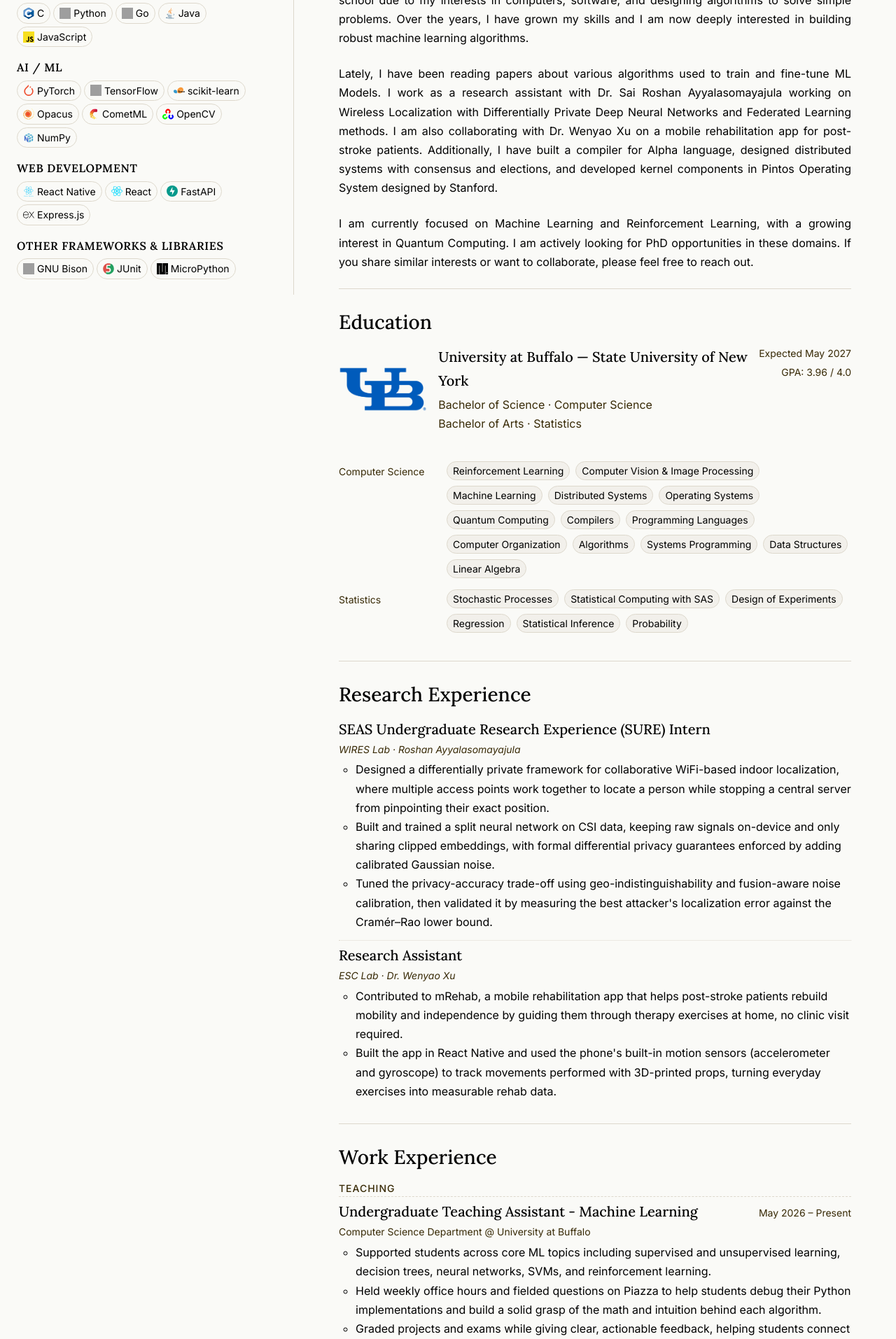
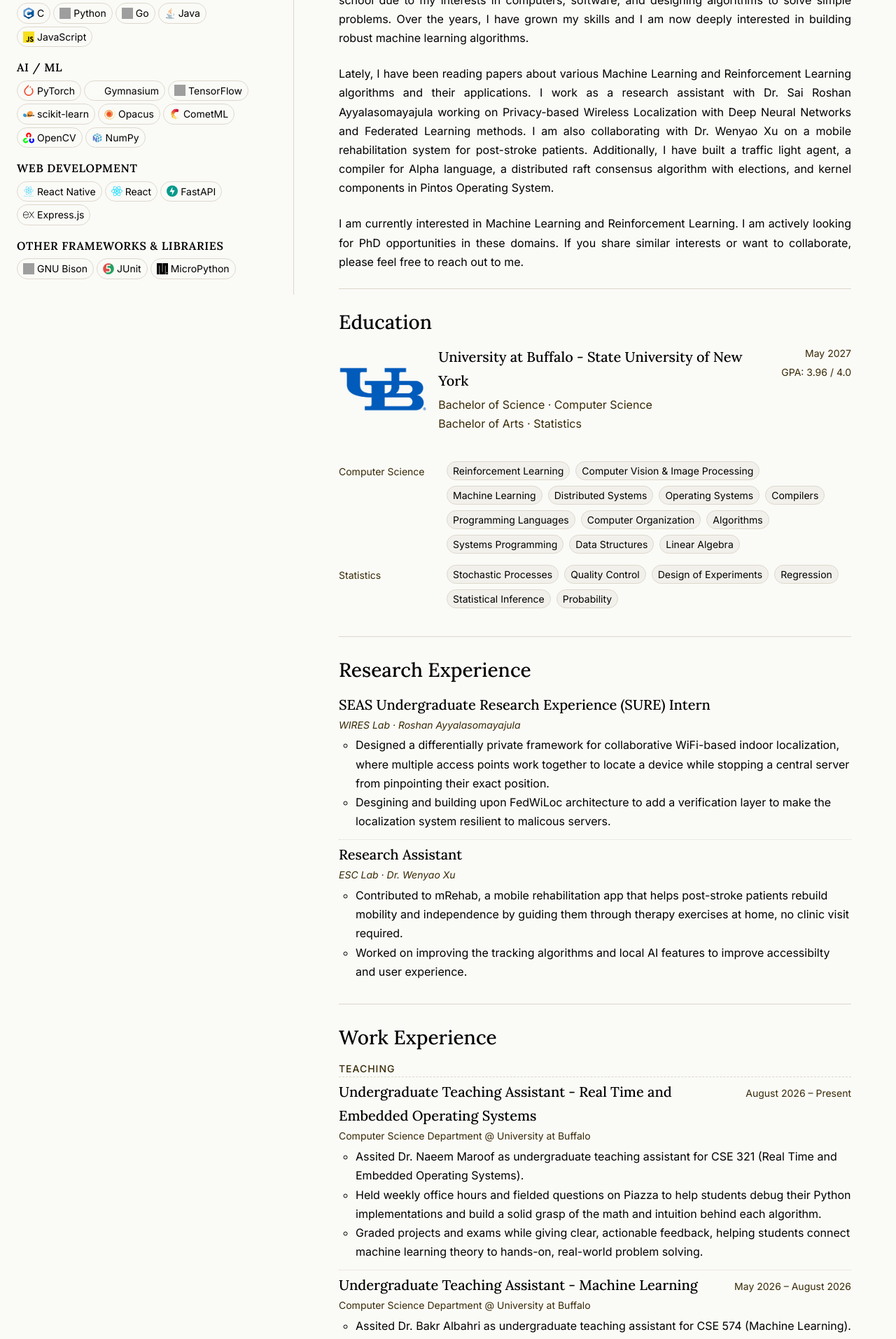
Before and after one commit to HP-002/portfolio, a React (Vite) app: page / in a window 1280 px wide. Shown: the part 380-2293 px from the top of the page at 70% size. Built offline with nearby package versions, Linux system fonts and the light colour scheme; grey boxes are pictures that could not be loaded.

Commit message:
Update: desciptions and information

```diff
--- a/src/assets/data/about.js
+++ b/src/assets/data/about.js
@@ -4,14 +4,14 @@ const subtitle = roles.join(' | ')
 const location = 'Buffalo, New York'
 // Short bio used by the creative theme; `about` below is the long research bio.
 const intro = [
-  'I’m a Computer Science and Statistics undergraduate at the University at Buffalo. I build software and explore machine learning, with a particular interest in privacy-preserving wireless localization.',
+  'I am a Computer Science and Statistics undergraduate at the University at Buffalo. I am researching in privacy-preserving wireless localization with deep learning.',
   'My work moves between WiFi signals, mobile rehabilitation, systems, and creative experiments. I’m currently exploring reinforcement learning and looking toward a PhD in Deep Learning and Reinforcement Learning topics.',
 ]
-const lastUpdated = 'June 20, 2026'
+const lastUpdated = 'October 14, 2026'
 const about = [
   'I am an undergraduate student at University at Buffalo pursuing a B.S. in Computer Science and a B.A. in Statistics. I got into the field of Computer Science because of my interests in computers and various algorithms used to solve complex problems. I started off my CS journey in high school due to my interests in computers, software, and designing algorithms to solve simple problems. Over the years, I have grown my skills and I am now deeply interested in building robust machine learning algorithms.',
-  'Lately, I have been reading papers about various algorithms used to train and fine-tune ML Models. I work as a research assistant with Dr. Sai Roshan Ayyalasomayajula working on Wireless Localization with Differentially Private Deep Neural Networks and Federated Learning methods. I am also collaborating with Dr. Wenyao Xu on a mobile rehabilitation app for post-stroke patients. Additionally, I have built a compiler for Alpha language, designed distributed systems with consensus and elections, and developed kernel components in Pintos Operating System designed by Stanford.',
-  'I am currently focused on Machine Learning and Reinforcement Learning, with a growing interest in Quantum Computing. I am actively looking for PhD opportunities in these domains. If you share similar interests or want to collaborate, please feel free to reach out.',
+  'Lately, I have been reading papers about various Machine Learning and Reinforcement Learning algorithms and their applications. I work as a research assistant with Dr. Sai Roshan Ayyalasomayajula working on Privacy-based Wireless Localization with Deep Neural Networks and Federated Learning methods. I am also collaborating with Dr. Wenyao Xu on a mobile rehabilitation system for post-stroke patients. Additionally, I have built a traffic light agent, a compiler for Alpha language, a distributed raft consensus algorithm with elections, and kernel components in Pintos Operating System.',
+  'I am currently interested in Machine Learning and Reinforcement Learning. I am actively looking for PhD opportunities in these domains. If you share similar interests or want to collaborate, please feel free to reach out to me.',
 ]
 
 export { name, roles, subtitle, location, intro, about, lastUpdated }
--- a/src/assets/data/coursework.js
+++ b/src/assets/data/coursework.js
@@ -37,20 +37,14 @@ const coursework = [
         description: '',
     },
     {
-        id: 439,
-        title: 'Quantum Computing',
-        category: 'cse',
-        description: '',
-    },
-    {
         id: 443,
         title: 'Compilers',
         category: 'cse',
         description: '',
     },
     {
-        id: 306,
-        title: 'Statistical Computing with SAS',
+        id: 309,
+        title: 'Quality Control',
         category: 'sta',
         description: '',
     },
@@ -109,7 +103,7 @@ const coursework = [
         description: 'P description',
     },
     {
-        id: 309,
+        id: 3092,
         title: 'Linear Algebra',
         category: 'cse',
         description: 'LA description',
--- a/src/assets/data/education.js
+++ b/src/assets/data/education.js
@@ -3,16 +3,15 @@ import ubLogo from '../images/ublogo.png'
 const education = [
   {
     id: 1,
-    institution: 'University at Buffalo — State University of New York',
+    institution: 'University at Buffalo - State University of New York',
     degree: ['Bachelor of Science', 'Bachelor of Arts'],
     majors: ['Computer Science', 'Statistics'],
     minor: null,
     start: 'August 2023',
-    end: 'Expected May 2027',
+    end: 'May 2027',
     gpa: 3.96,
     location: 'Buffalo, NY',
     logo: ubLogo,
-    // Parallel to `degree` and `majors`; keys into courseworkCategories.
     courseworkCategories: ['cse', 'sta'],
   },
 ]
--- a/src/assets/data/experiences.js
+++ b/src/assets/data/experiences.js
@@ -11,9 +11,8 @@ const experiences = [
         webpage: null,
         webpageLink: null,
         description: [
-            "Designed a differentially private framework for collaborative WiFi-based indoor localization, where multiple access points work together to locate a person while stopping a central server from pinpointing their exact position.",
-            "Built and trained a split neural network on CSI data, keeping raw signals on-device and only sharing clipped embeddings, with formal differential privacy guarantees enforced by adding calibrated Gaussian noise.",
-            "Tuned the privacy-accuracy trade-off using geo-indistinguishability and fusion-aware noise calibration, then validated it by measuring the best attacker's localization error against the Cramér–Rao lower bound."
+            "Designed a differentially private framework for collaborative WiFi-based indoor localization, where multiple access points work together to locate a device while stopping a central server from pinpointing their exact position.",
+            "Desgining and building upon FedWiLoc architecture to add a verification layer to make the localization system resilient to malicous servers.",
         ],
         type: 'research',
         showInResearch: true,
@@ -30,9 +29,25 @@ const experiences = [
         webpageLink: null,
         description: [
             "Contributed to mRehab, a mobile rehabilitation app that helps post-stroke patients rebuild mobility and independence by guiding them through therapy exercises at home, no clinic visit required.",
-            "Built the app in React Native and used the phone's built-in motion sensors (accelerometer and gyroscope) to track movements performed with 3D-printed props, turning everyday exercises into measurable rehab data."
+            "Worked on improving the tracking algorithms and local AI features to improve accessibilty and user experience."
         ],
         type: 'research',
+        showInResearch: true,
+    },
+    {
+        id: 10,
+        department: "Computer Science Department @ University at Buffalo",
+        title: "Undergraduate Teaching Assistant - Real Time and Embedded Operating Systems",
+        start: "August 2026",
+        end: "Present",
+        webpage: null,
+        webpageLink: null,
+        description: [
+            "Assited Dr. Naeem Maroof as undergraduate teaching assistant for CSE 321 (Real Time and Embedded Operating Systems).",
+            "Held weekly office hours and fielded questions on Piazza to help students debug their Python implementations and build a solid grasp of the math and intuition behind each algorithm.",
+            "Graded projects and exams while giving clear, actionable feedback, helping students connect machine learning theory to hands-on, real-world problem solving."
+        ],
+        type: 'ta',
         showInResearch: true,
     },
     {
@@ -40,13 +55,13 @@ const experiences = [
         department: "Computer Science Department @ University at Buffalo",
         title: "Undergraduate Teaching Assistant - Machine Learning",
         start: "May 2026",
-        end: "Present",
+        end: "August 2026",
         webpage: null,
         webpageLink: null,
         description: [
+            "Assited Dr. Bakr Albahri as undergraduate teaching assistant for CSE 574 (Machine Learning).",
             "Supported students across core ML topics including supervised and unsupervised learning, decision trees, neural networks, SVMs, and reinforcement learning.",
             "Held weekly office hours and fielded questions on Piazza to help students debug their Python implementations and build a solid grasp of the math and intuition behind each algorithm.",
-            "Graded projects and exams while giving clear, actionable feedback, helping students connect machine learning theory to hands-on, real-world problem solving."
         ],
         type: 'ta',
         showInResearch: true,
@@ -56,13 +71,13 @@ const experiences = [
         department: "Computer Science Department @ University at Buffalo",
         title: "Undergraduate Teaching Assistant - Computer Organization",
         start: "January 2026",
-        end: "Present",
+        end: "August 2026",
         webpage: null,
         webpageLink: null,
         description: [
+            "Assited Dr. Bakr Albahri as undergraduate teaching assistant for CSE 341 (Computer Organization).",
             "Assisted students understand MIPS assembly and instruction set architecture to datapath/control unit design, ALU design, pipelining, and the memory hierarchy.",
             "Guided students with writing and debugging MIPS programs in QtSpim, and modeling and simulating digital and processor systems with behavioral and structural VHDL on EDA Playground.",
-            "Ran recitation and review sessions and graded processor-design projects with detailed feedback, helping students bridge the gap between low-level hardware and the software that runs on it."
         ],
         type: 'ta',
         showInResearch: true,
--- a/src/assets/data/framesAndLibs.js
+++ b/src/assets/data/framesAndLibs.js
@@ -19,6 +19,7 @@ import OpacusIcon from "../images/opacus.svg"
 import CometMLIcon from "../images/cometml.svg"
 import { SiOpengl } from "react-icons/si"
 import { LuCable, LuScanText } from "react-icons/lu"
+import GymnasiumIcon from "../images/gymnasium.svg"
 
 // Each entry has either `icon` (image URL) or `Icon` (react-icons component).
 
@@ -28,6 +29,13 @@ const machineLearningFL = [
         name: "PyTorch",
         icon: PyTorchIcon,
         description: "Deep Learning Framework",
+        showInResearch: true,
+    },
+    {
+        id: "gym",
+        name: "Gymnasium",
+        icon: GymnasiumIcon,
+        description: "RL Interface for Environments",
         showInResearch: true,
     },
     {
--- a/src/assets/data/projects.js
+++ b/src/assets/data/projects.js
@@ -17,15 +17,14 @@ const projects = [
     id: 'traffic-light-control',
     title: 'Traffic Light Control',
     description:
-      'An in-progress reinforcement learning project exploring adaptive signal control in a simulated intersection, using traffic queues and time in green to inform decisions.',
-    tech: ['Python', 'Gymnasium', 'NumPy', 'Q-Learning', 'Double Q-Learning'],
-    // Repo is private (404); restore https://github.com/HP-002/traffic-light-control once it's public.
-    github: null,
+      'A reinforcement learning agent controlling traffic signal in a simulated intersection following Possoin Distribution for traffic.',
+    tech: ['Pytorch', 'Gymnasium', 'Deep Q Network', 'Q-Learning', 'Double Q-Learning'],
+    github: "https://github.com/HP-002/traffic-light-control",
     live: null,
-    showInResearch: false,
+    showInResearch: true,
     category: 'AI & ML',
-    label: 'Learning when to let traffic flow',
-    note: 'Currently developing a custom Gymnasium environment and Q-Learning / Double Q-Learning agents. The simulation supports stochastic arrivals; evaluation and refinements are ongoing.',
+    label: 'Learning to control traffic flow at signal',
+    note: 'Developed a custom Gymnasium environment for Traffic Arrival following Poisson Distribution and DQN and tabular Q-Learning & Double Q-Learning agents.',
     image: null,
     visual: 'traffic',
     status: 'In progress',
@@ -38,10 +37,10 @@ const projects = [
     tech: ['C++17', 'OpenGL', 'GLSL', 'CMake'],
     github: 'https://github.com/HP-002/black-hole-simulator',
     live: null,
-    showInResearch: false,
+    showInResearch: true,
     category: 'Systems',
     label: 'An experiment in spacetime',
-    note: 'An ongoing learning project built without a game engine. GPU compute shaders trace light rays, with an HDR rendering pipeline, bloom, and ACES tone mapping.',
+    note: 'An ongoing learning project built without a game engine inspired by a YouTube video. GPU compute shaders trace light rays, with an HDR rendering pipeline, bloom, and ACES tone mapping.',
     image: null,
     visual: 'black-hole',
     status: null,
--- a/src/assets/data/publications.js
+++ b/src/assets/data/publications.js
@@ -3,6 +3,15 @@
  * Each entry: { title, authors: string[], venue, year,
  *   status: "published" | "under review", link?: string }
  */
-const publications = [];
+const publications = [
+    {
+        title: "Demo: mRehab: A Clinically Grounded Smartphone System for Home Rehabilitation",
+        authors: ["Kritarth Dandapat", "Anarghya Das", "Tanmay Anishkumar Master", "Het Patel", "Alexander Gherardi", "Matt Szigeti", "Paul Reddipogu", "Wei Bo", "Mingxi Lei", "Lora Anne Cavuoto", "Sutanuka Bhattacharjya", "Heamchand Subryan", "Wenyao Xu"],
+        venue: "ACM MobiCom",
+        year: "2026",
+        status: "Accepted",
+        link: "https://www.sigmobile.org/mobicom/2026/accepted_demos.html#:~:text=Demo%3A%20mRehab%3A%20A%20Clinically%20Grounded%20Smartphone%20System%20for%20Home%20Rehabilitation"
+    },
+];
 
 export default publications;
```
Also changed, not shown: src/assets/images/gymnasium.svg (added).
